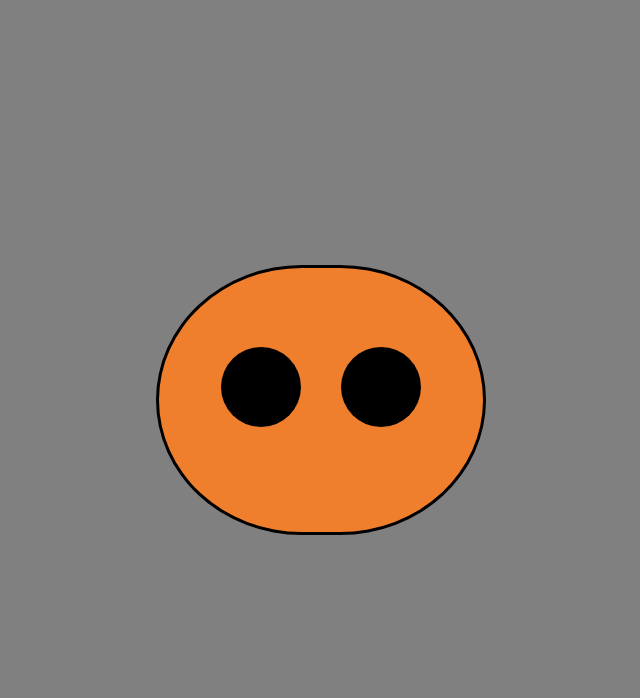
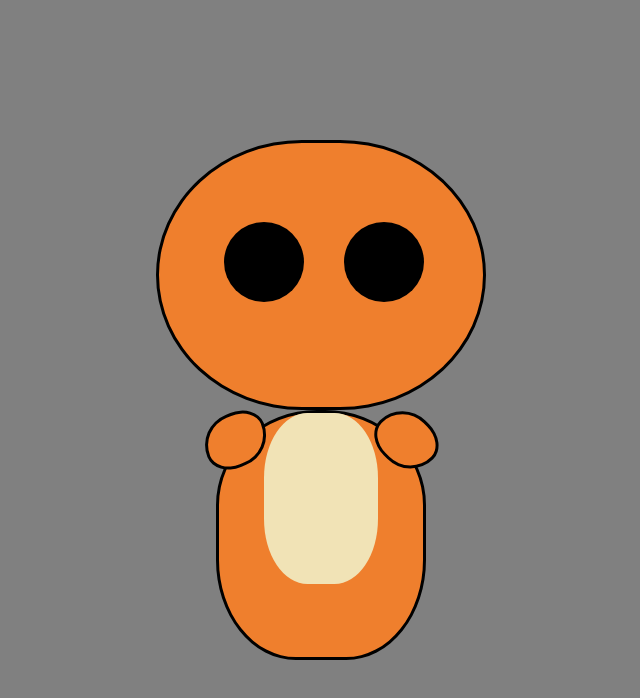
Before and after one commit to axelnolascobts/qro-internship, a plain HTML site: page css/funko/index.html in a window 1280 px wide. Shown: the whole page, without its empty margins (319-959 px from the left). Drawn offline with Linux system fonts and the light colour scheme.

Commit message:
Progess commit: Added arms and torso CSS.

```diff
--- a/css/funko/index.html
+++ b/css/funko/index.html
@@ -33,7 +33,10 @@
     <!-- Body Start -->
     <div class="body">
       <div class="torso"></div>
-      <div class="arms"></div>
+      <div class="arms">
+        <div class="left-arm"></div>
+        <div class="right-arm"></div>
+      </div>
       <div class="legs"></div>
       <div class="tail"></div>
     </div>
--- a/css/funko/style.css
+++ b/css/funko/style.css
@@ -16,6 +16,7 @@ flame-yellow: #f4d25a;
   padding: 0;
   box-sizing: border-box;
   --orange: #ef7f2d;
+  --belly-color: #f1e3b6;
 }
 
 
@@ -42,7 +43,6 @@ body {
   height: 270px;
   background-color: var(--orange);
   position: relative;
-  z-index: 1;
   border: 3px solid black;
   border-radius: 46% / 52%;
 }
@@ -58,8 +58,7 @@ body {
 .eyes {
   position: absolute;
   top: 30%;
-  left: 50%;
-  transform: translateX(-50%);
+  left: 20%;
   width: 200px;
   display: flex;
   justify-content: space-between;
@@ -72,3 +71,53 @@ body {
   border-radius: 50%;
   position: relative;
 }
+
+/*--- Body ---*/
+.body {
+  position: relative;
+  justify-content: center;
+  display: flex;
+  width: 210px;
+  height: 250px;
+  background-color: var(--orange);
+  border: 3px solid black;
+  border-radius: 48% 48% 38% 38% / 38% 38% 40% 40%;
+}
+
+.torso {
+  background-color: var(--belly-color);
+  position: relative;
+  width: 56%;
+  height: 70%;
+  border-radius: 38%;
+}
+
+.arms {
+  position: absolute;
+  width: 100%;
+  height: 100%;
+  top: 0;
+  left: 0;
+}
+
+.left-arm {
+  position: absolute;
+  left: -8%;
+  transform: rotate(-22deg);
+  background-color: var(--orange);
+  width: 32%;
+  height: 22%;
+  border: 3px solid black;
+  border-radius: 50% 42% / 60% 40%;
+}
+
+.right-arm {
+  position: absolute;
+  right: -8%;
+  transform: rotate(45deg);
+  background-color: var(--orange);
+  width: 32%;
+  height: 22%;
+  border: 3px solid black;
+  border-radius: 50% 42% / 60% 40%;
+}
```
